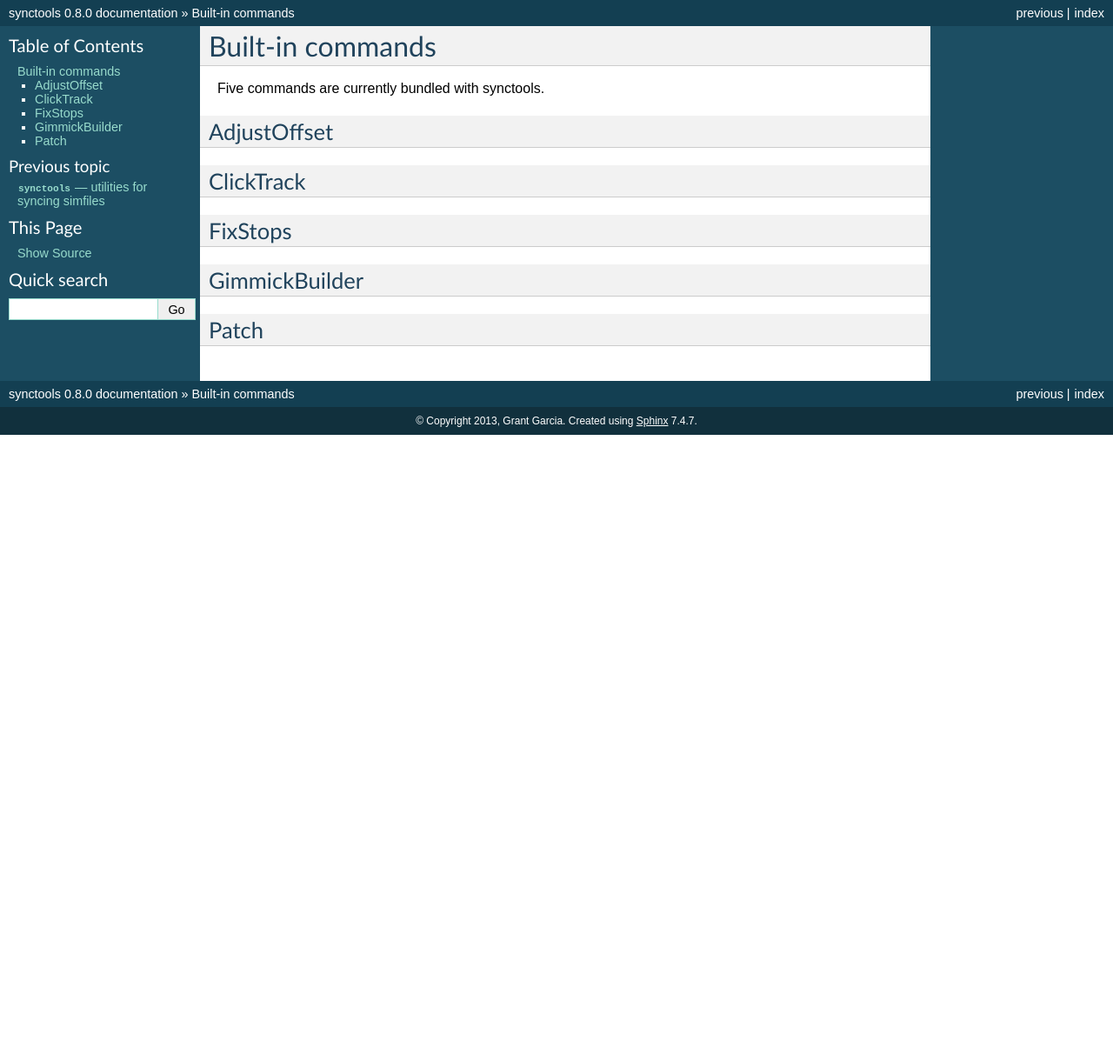
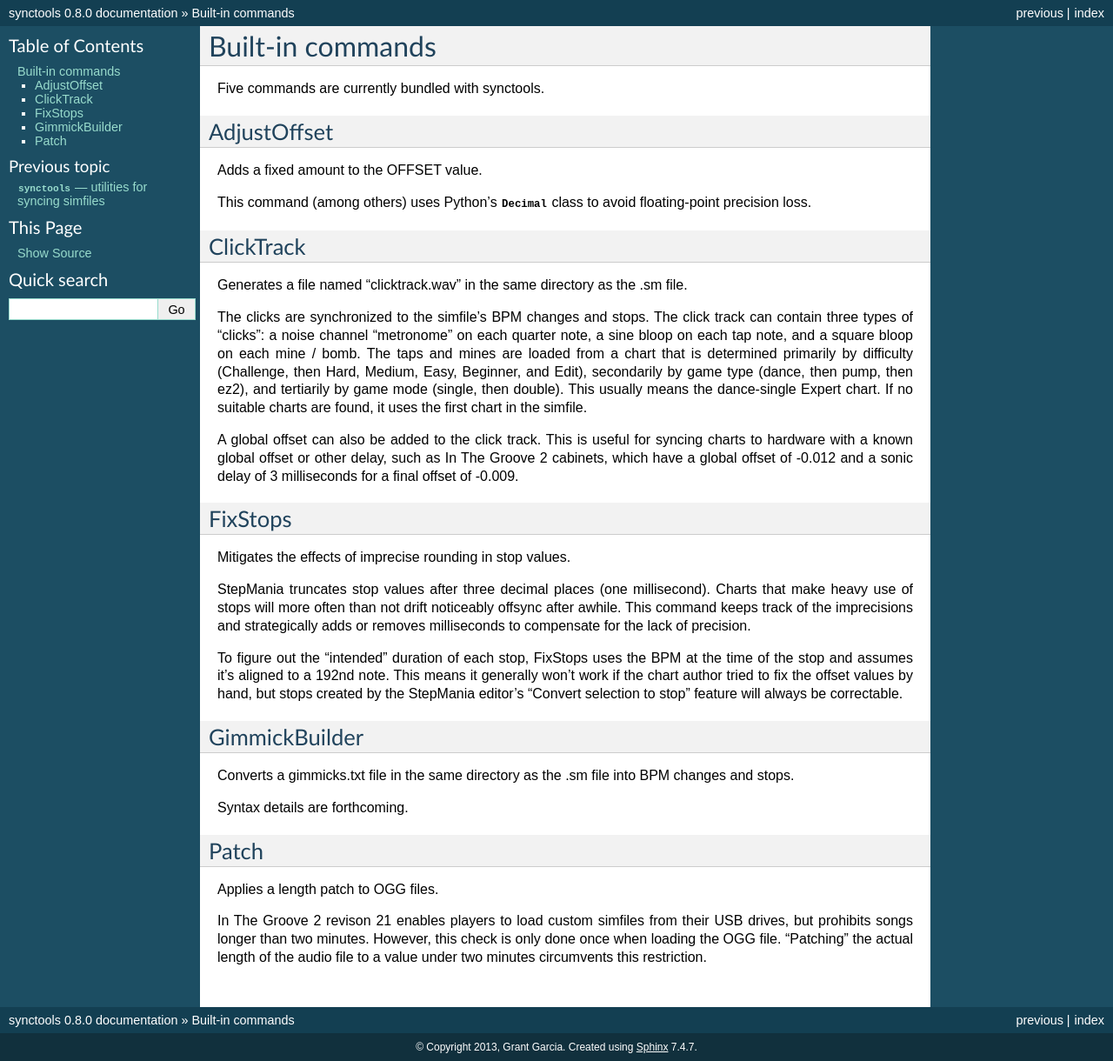
Before and after one commit to garcia/synctools, a Sphinx documentation site: the page built from docs/source/commands.rst, in a window 1280 px wide. Shown: the whole page at 87% size. Built offline with Sphinx 7.4.7, drawn with Linux system fonts in a browser that asks for light colours; pages that are not in the unit, such as notebooks, are missing from menus; before the commit the page ends 900 px from its top, so only the background shows below that.

Commit message:
More documentation

```diff
--- a/docs/source/commands.rst
+++ b/docs/source/commands.rst
@@ -6,14 +6,38 @@ Five commands are currently bundled with synctools.
 AdjustOffset
 ------------
 
+Adds a fixed amount to the OFFSET value.
+
+This command (among others) uses Python's :py:class:`Decimal` class to avoid floating-point precision loss.
+
 ClickTrack
 ----------
+
+Generates a file named "clicktrack.wav" in the same directory as the .sm file.
+
+The clicks are synchronized to the simfile's BPM changes and stops. The click track can contain three types of "clicks": a noise channel "metronome" on each quarter note, a sine bloop on each tap note, and a square bloop on each mine / bomb. The taps and mines are loaded from a chart that is determined primarily by difficulty (Challenge, then Hard, Medium, Easy, Beginner, and Edit), secondarily by game type (dance, then pump, then ez2), and tertiarily by game mode (single, then double). This usually means the dance-single Expert chart. If no suitable charts are found, it uses the first chart in the simfile.
+
+A global offset can also be added to the click track. This is useful for syncing charts to hardware with a known global offset or other delay, such as In The Groove 2 cabinets, which have a global offset of -0.012 and a sonic delay of 3 milliseconds for a final offset of -0.009.
 
 FixStops
 --------
 
+Mitigates the effects of imprecise rounding in stop values.
+
+StepMania truncates stop values after three decimal places (one millisecond). Charts that make heavy use of stops will more often than not drift noticeably offsync after awhile. This command keeps track of the imprecisions and strategically adds or removes milliseconds to compensate for the lack of precision.
+
+To figure out the "intended" duration of each stop, FixStops uses the BPM at the time of the stop and assumes it's aligned to a 192nd note. This means it generally won't work if the chart author tried to fix the offset values by hand, but stops created by the StepMania editor's "Convert selection to stop" feature will always be correctable.
+
 GimmickBuilder
 --------------
 
+Converts a gimmicks.txt file in the same directory as the .sm file into BPM changes and stops.
+
+Syntax details are forthcoming.
+
 Patch
 -----
+
+Applies a length patch to OGG files.
+
+In The Groove 2 revison 21 enables players to load custom simfiles from their USB drives, but prohibits songs longer than two minutes. However, this check is only done once when loading the OGG file. "Patching" the actual length of the audio file to a value under two minutes circumvents this restriction.
```
Also changed, not shown: 1 other file.
